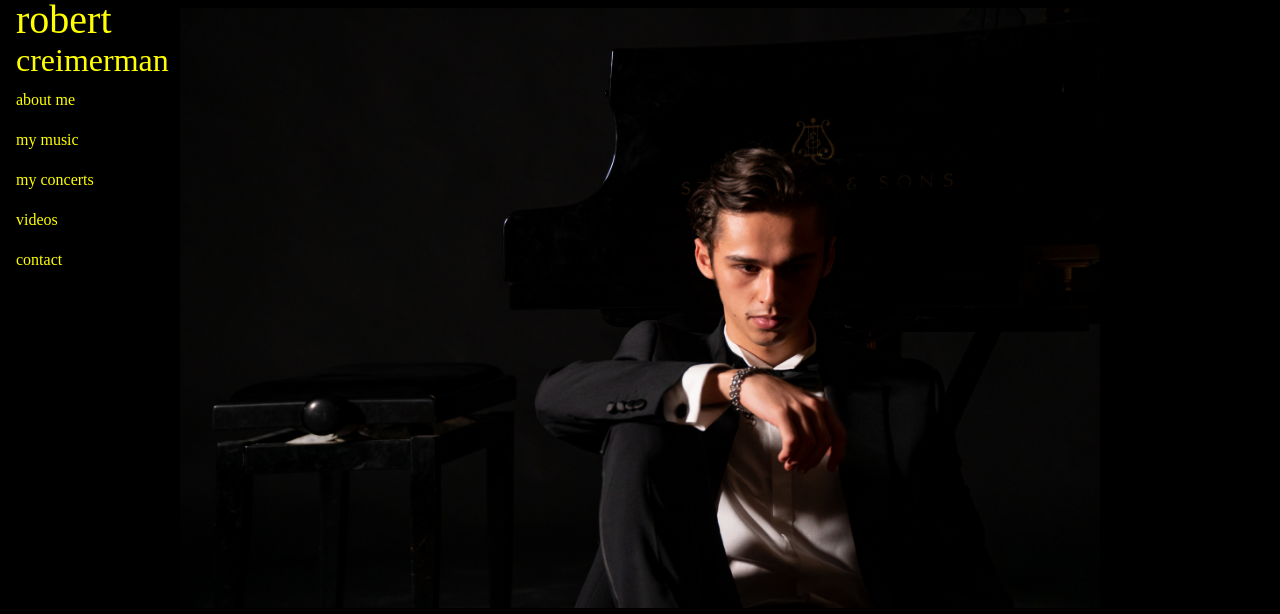
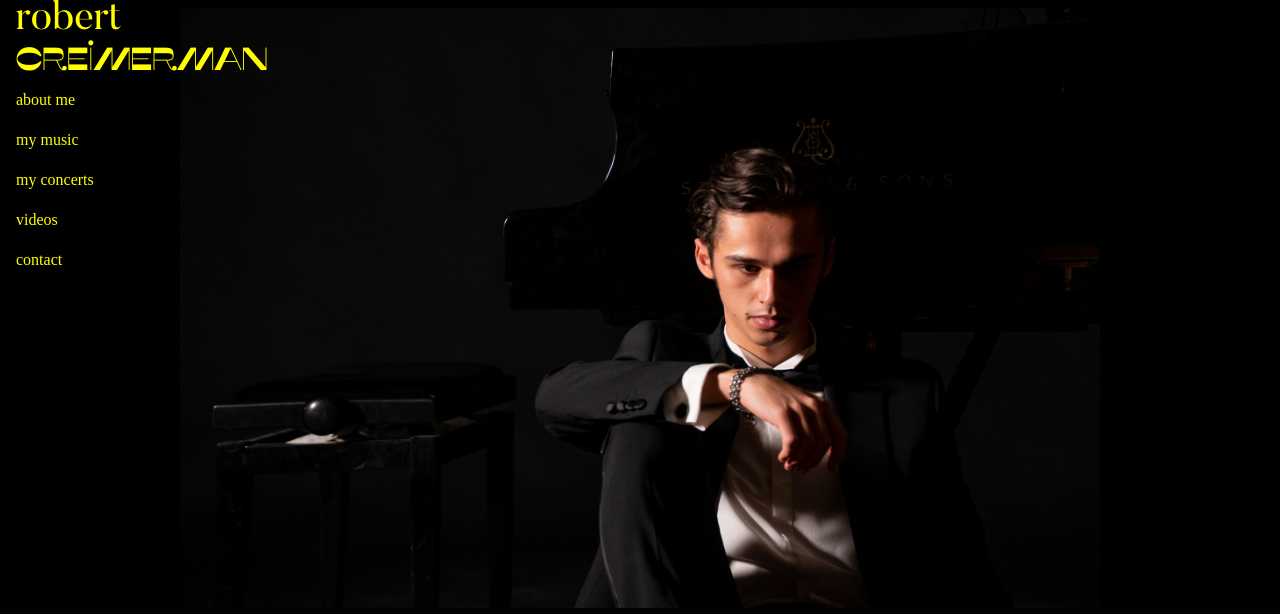
Before and after one commit to bcreimerman/bcreimerman.github.io, a plain HTML site: page robert.html in a window 1280 px wide. Shown: the top 614 px of the page. Drawn offline with Linux system fonts and the light colour scheme; a small style sheet from the web is missing; files whose address does not match are found by name.

Commit message:
Update robert.html

```diff
--- a/robert.html
+++ b/robert.html
@@ -1,12 +1,23 @@
 <!DOCTYPE html>
 <html>
 <meta name="viewport" content="width=device-width, initial-scale=1">
-
+<head>
+</head>
 <!-- Style Section -->
 
 <style>
 @import url(https://raw.githubusercontent.com/bcreimerman/bcreimerman.github.io/master/Robert/Misto-font/Misto.woff);
 @import url(https://raw.githubusercontent.com/bcreimerman/bcreimerman.github.io/master/Robert/Butler_Webfont/Butler.woff);
+
+@font-face {
+   font-family: Misto;
+   src: url(Robert/Misto-font/Misto.woff);
+    }
+@font-face {
+   font-family: Butler;
+   src: url(Robert/Butler_Webfont/Butler.woff);
+    }
+
 
 body {
   background-color: black
```
